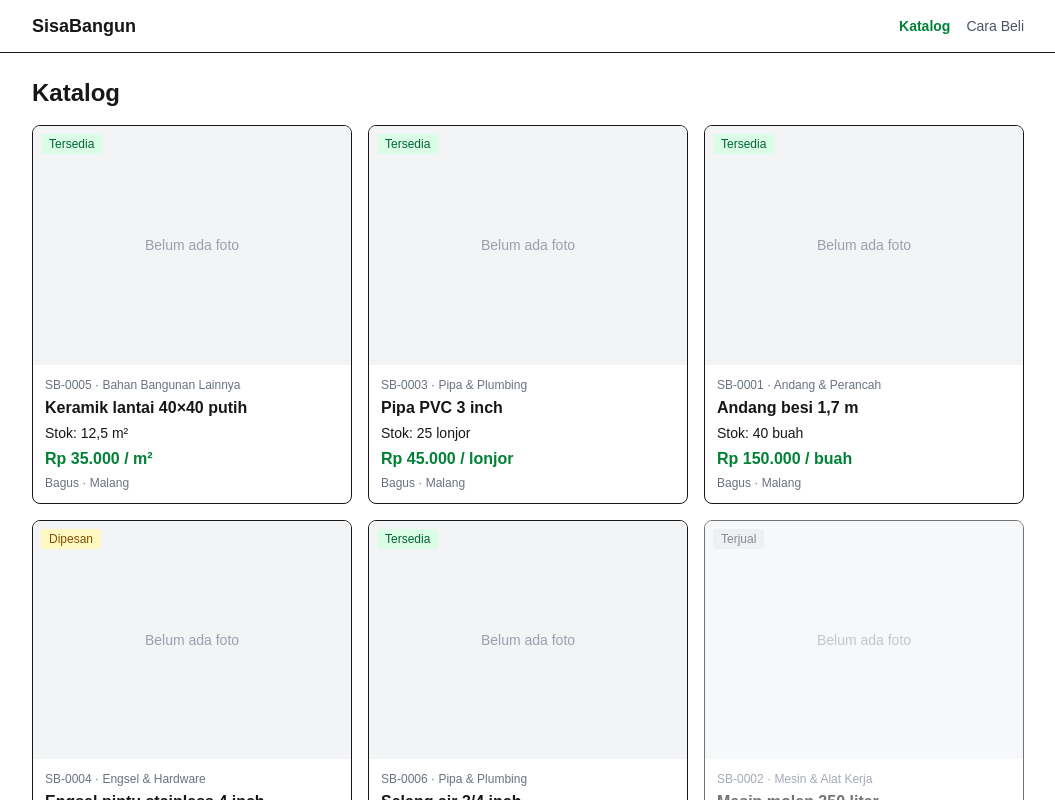
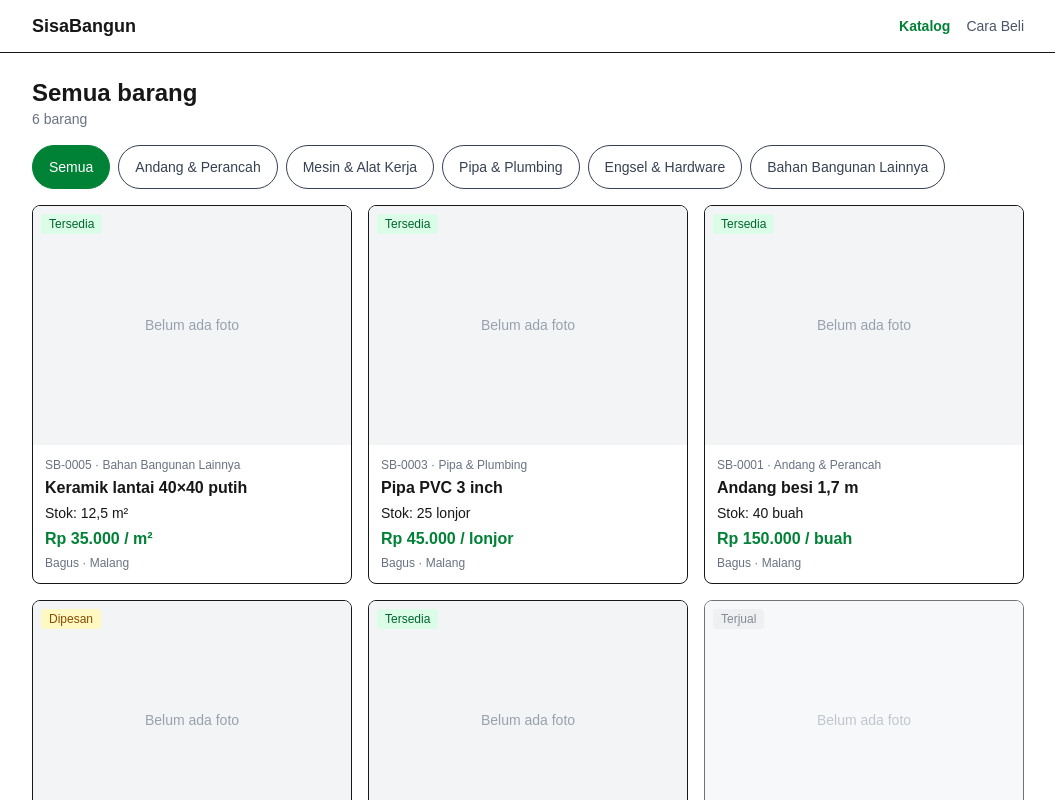
Before and after one commit to alpinnbtk/SisaBangun, a Next.js app: page /barang in a window 1280 px wide. Shown: the top 800 px of the page, without its empty margins (112-1167 px from the left). Built offline with nearby package versions, Linux system fonts and the light colour scheme.

Commit message:
feat: add category filter to catalog via URL search params

```diff
--- a/src/app/(public)/barang/loading.tsx
+++ b/src/app/(public)/barang/loading.tsx
@@ -1,9 +1,17 @@
 export default function Loading() {
   return (
-    <div className="space-y-3">
-      <div className="h-8 w-40 animate-pulse rounded bg-gray-200" />
-      <div className="h-4 w-64 animate-pulse rounded bg-gray-200" />
-      <div className="h-4 w-56 animate-pulse rounded bg-gray-200" />
+    <div className="space-y-4">
+      <div className="h-8 w-48 animate-pulse rounded bg-gray-200" />
+      <div className="flex gap-2 overflow-hidden">
+        {Array.from({ length: 4 }, (_, i) => (
+          <div key={i} className="h-11 w-28 shrink-0 animate-pulse rounded-full bg-gray-200" />
+        ))}
+      </div>
+      <div className="grid grid-cols-1 gap-4 sm:grid-cols-2 lg:grid-cols-3">
+        {Array.from({ length: 6 }, (_, i) => (
+          <div key={i} className="aspect-[4/3] animate-pulse rounded-lg bg-gray-200" />
+        ))}
+      </div>
     </div>
   );
 }
--- a/src/app/(public)/barang/page.tsx
+++ b/src/app/(public)/barang/page.tsx
@@ -1,20 +1,49 @@
 import type { Metadata } from "next";
+import Link from "next/link";
+import { CategoryFilter } from "@/components/CategoryFilter";
 import { ItemCard } from "@/components/ItemCard";
-import { getItems } from "@/lib/items";
+import { getCategories, getItems } from "@/lib/items";
 
-export const metadata: Metadata = { title: "Katalog" };
+// ?kategori=a&kategori=b arrives as an array — take the first one
+function firstParam(value: string | string[] | undefined): string | undefined {
+  return Array.isArray(value) ? value[0] : value;
+}
 
-export default async function CatalogPage() {
-  const items = await getItems();
+export async function generateMetadata({ searchParams }: PageProps<"/barang">): Promise<Metadata> {
+  const slug = firstParam((await searchParams).kategori);
+  const category = (await getCategories()).find((c) => c.slug === slug);
+  return { title: category ? `${category.name} — Katalog` : "Katalog" };
+}
+
+export default async function CatalogPage({ searchParams }: PageProps<"/barang">) {
+  const requested = firstParam((await searchParams).kategori);
+  const categories = await getCategories();
+  const active = categories.find((c) => c.slug === requested); // unknown slug → treated as "Semua"
+  const items = await getItems({ categorySlug: active?.slug });
 
   return (
     <section className="space-y-4">
-      <h1 className="text-2xl font-bold">Katalog</h1>
-      <div className="grid grid-cols-1 gap-4 sm:grid-cols-2 lg:grid-cols-3">
-        {items.map((item) => (
-          <ItemCard key={item.id} item={item} />
-        ))}
+      <div>
+        <h1 className="text-2xl font-bold">{active ? active.name : "Semua barang"}</h1>
+        <p className="text-sm text-gray-500">{items.length} barang</p>
       </div>
+
+      <CategoryFilter categories={categories} activeSlug={active?.slug} />
+
+      {items.length > 0 ? (
+        <div className="grid grid-cols-1 gap-4 sm:grid-cols-2 lg:grid-cols-3">
+          {items.map((item) => (
+            <ItemCard key={item.id} item={item} />
+          ))}
+        </div>
+      ) : (
+        <div className="rounded-lg border border-dashed p-8 text-center text-gray-500">
+          <p>Belum ada barang di kategori ini.</p>
+          <Link href="/barang" className="mt-2 inline-block underline">
+            Lihat semua barang
+          </Link>
+        </div>
+      )}
     </section>
   );
 }
--- /dev/null
+++ b/src/components/CategoryFilter.tsx
@@ -0,0 +1,41 @@
+import Link from "next/link";
+import type { Category } from "@/types/item";
+
+type CategoryFilterProps = {
+  categories: Category[];
+  activeSlug?: string;
+};
+
+export function CategoryFilter({ categories, activeSlug }: CategoryFilterProps) {
+  const options = [
+    { slug: undefined, name: "Semua" },
+    ...categories.map((c) => ({ slug: c.slug, name: c.name })),
+  ];
+
+  return (
+    // -mx-4 px-4: chips scroll edge-to-edge on phones, inside the page padding on larger screens
+    <nav aria-label="Filter kategori" className="-mx-4 overflow-x-auto px-4 sm:mx-0 sm:px-0">
+      <ul className="flex gap-2 sm:flex-wrap">
+        {options.map((option) => {
+          const isActive = option.slug === activeSlug;
+          return (
+            <li key={option.slug ?? "all"} className="shrink-0">
+              <Link
+                href={option.slug ? `/barang?kategori=${option.slug}` : "/barang"}
+                scroll={false}
+                aria-current={isActive ? "page" : undefined}
+                className={`inline-flex min-h-11 items-center rounded-full border px-4 text-sm whitespace-nowrap transition ${
+                  isActive
+                    ? "border-green-700 bg-green-700 text-white"
+                    : "bg-white text-gray-700 hover:border-gray-400"
+                }`}
+              >
+                {option.name}
+              </Link>
+            </li>
+          );
+        })}
+      </ul>
+    </nav>
+  );
+}
--- a/src/lib/items.ts
+++ b/src/lib/items.ts
@@ -1,8 +1,5 @@
 import { CATEGORIES, ITEMS, ITEM_PHOTOS } from "@/data/dummy";
-import type { Item, ItemWithRelations } from "@/types/item";
-
-// The ONLY place that knows where data comes from.
-// Day 16: replace these bodies with Supabase queries — pages & components stay unchanged.
+import type { Category, Item, ItemWithRelations } from "@/types/item";
 
 function withRelations(item: Item): ItemWithRelations {
   const category = CATEGORIES.find((c) => c.id === item.category_id);
@@ -15,10 +12,21 @@ function withRelations(item: Item): ItemWithRelations {
   return { ...item, category, photos };
 }
 
-export async function getItems(): Promise<ItemWithRelations[]> {
+export async function getCategories(): Promise<Category[]> {
+  return [...CATEGORIES].sort((a, b) => a.sort_order - b.sort_order);
+}
+
+type GetItemsOptions = {
+  categorySlug?: string;
+};
+
+export async function getItems({ categorySlug }: GetItemsOptions = {}): Promise<
+  ItemWithRelations[]
+> {
   return [...ITEMS]
     .sort((a, b) => b.created_at.localeCompare(a.created_at)) // newest first
-    .map(withRelations);
+    .map(withRelations)
+    .filter((item) => !categorySlug || item.category.slug === categorySlug);
 }
 
 export async function getItemBySlug(slug: string): Promise<ItemWithRelations | null> {
@@ -26,7 +34,6 @@ export async function getItemBySlug(slug: string): Promise<ItemWithRelations | n
   return item ? withRelations(item) : null;
 }
 
-// Day 21: return the Supabase Storage public URL instead
 export function photoUrl(storagePath: string): string {
   return `/${storagePath}`;
 }
```
